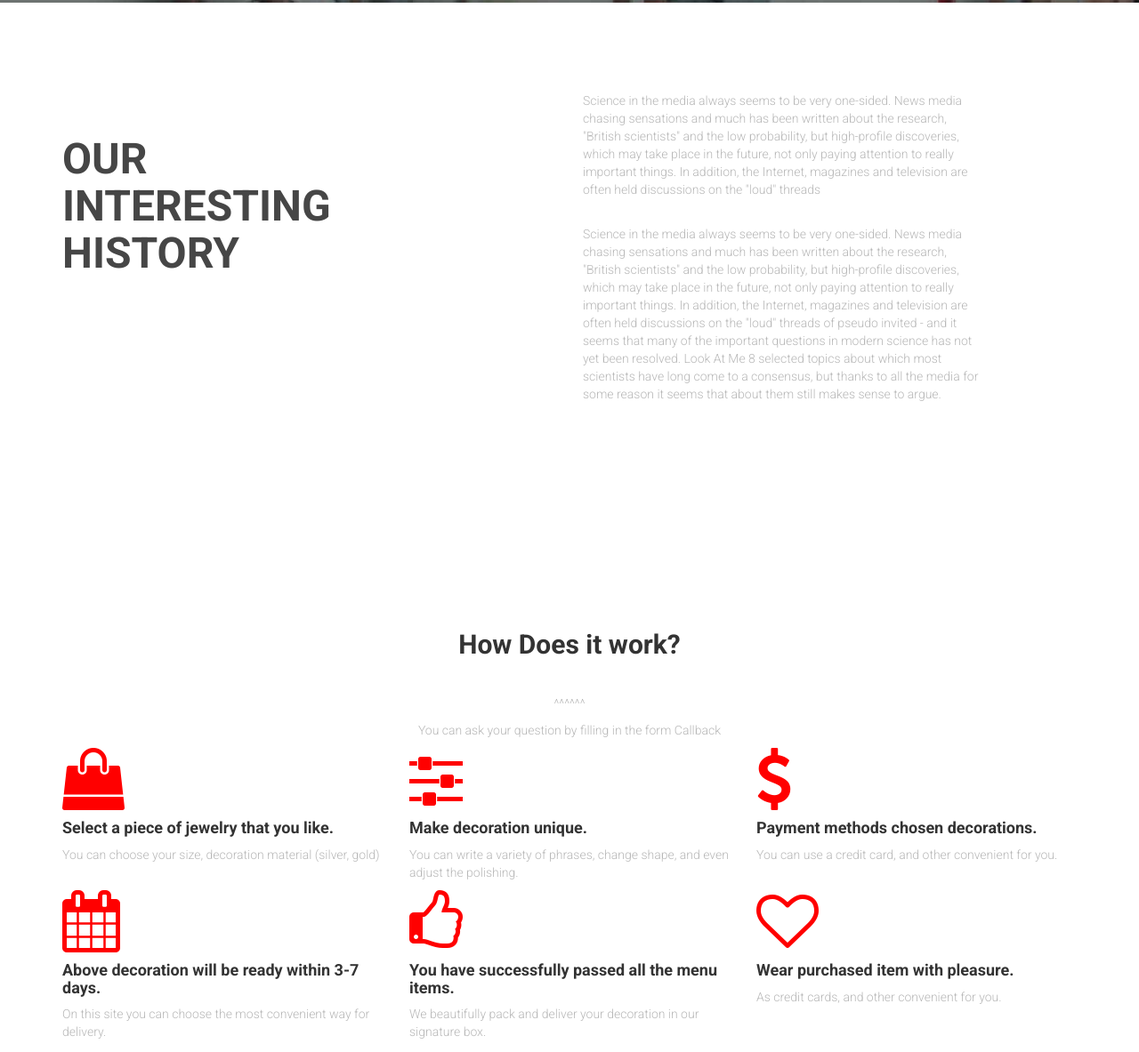
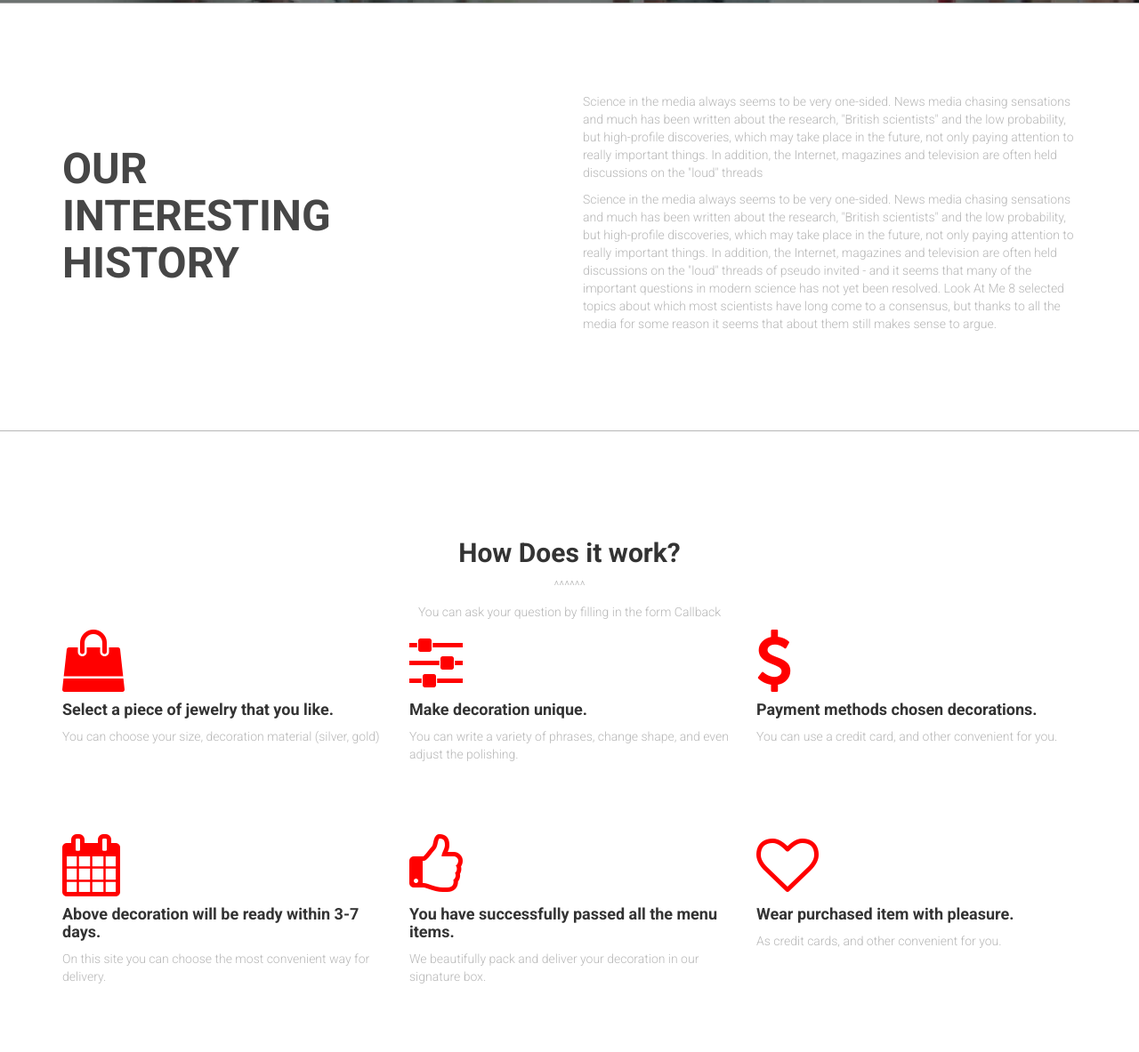
Before and after one commit to hassanaitbella/jewelery, a plain HTML site: page index.html in a window 1280 px wide. Shown: the part 797-1980 px from the top of the page at 89% size. Drawn offline with nearby package versions, Linux system fonts and the light colour scheme.

Commit message:
add tird section

```diff
--- a/css/main.css
+++ b/css/main.css
@@ -5,10 +5,7 @@ body {
 	font-weight: bold;
 	font-size: 24px;
 }
-.section {
-	min-height: 800px;
-}
-.section .container{
+.section.hero-section .container{
 	min-height: 800px;
 	position: relative;
 }
@@ -18,6 +15,17 @@ body {
 	-moz-background-size: cover;
 	-o-background-size: cover;
 	background-size: cover;
+}
+
+.section.section-content {
+	border-top: 1px solid #b7b7b7;
+	padding-top: 100px;
+	padding-bottom: 100px;
+}
+.section.section-content h3{
+	text-align: center;
+	font-weight: bold;
+	font-size: 30px;
 }
 .v-center-r{
 	position: relative;
@@ -84,46 +92,29 @@ body {
 	border: 2px solid #fff;
 	color: #fff;
 }
-.section-2{
-	min-height: 585px;
-}
-h2{
+h2.title-second{
 	color:#464646;
 	font-size: 48px;
 	font-weight: bold;
 	text-transform: uppercase;
-	padding: 150px 150px 0 0;
+	padding: 60px 0 60px 0;
 	margin: 0;
 }
 p{
 	color: #b7b7b7;
 	font-weight: lighter;
 }
-.first-p{
-	padding: 100px 100px 10px 0;
-}
-.second-p{
-	padding: 10px 100px 0 0;
-}
-h3{
-	text-align: center;
-	font-weight: bold;
-	font-size: 30px;
-	padding: 100px 0 20px 0;
-}
-.third-p{
-	text-align: center;
-	padding-top: 10px;
-}
-.fourth-p{
-	text-align: center;
-}
-h5{
-	font-weight: bold;
-	font-size: 18px;
+
+.media-box {
+	padding-bottom: 15px;
+	min-height: 230px;
 }
 .media-box i{
 	font-size: 70px;
 	color: red;
 }
+.media-box h5{
+	font-weight: bold;
+	font-size: 18px;
+}
 /*I did some changes*/
--- a/index.html
+++ b/index.html
@@ -60,74 +60,81 @@
 	</section>
 
 
-	<section class="section-2">
+	<section class="section section-content">
 		<div class="container">
 			<div class="row">
 				<div class="col-lg-6">
-					<h2>our <br/> interesting <br/> history</h2>
+					<h2 class="title-second">our <br/> interesting <br/> history</h2>
 				</div>
 				<div class="col-lg-6">
-					<p class="first-p">Science in the media always seems to be very one-sided. News media chasing sensations and much has been written about the research, "British scientists" and the low probability, but high-profile discoveries, which may take place in the future, not only paying attention to really important things. In addition, the Internet, magazines and television are often held discussions on the "loud" threads</p>
-				</div>
-				<div class="col-lg-6">
-					<p class="second-p">Science in the media always seems to be very one-sided. News media chasing sensations and much has been written about the research, "British scientists" and the low probability, but high-profile discoveries, which may take place in the future, not only paying attention to really important things. In addition, the Internet, magazines and television are often held discussions on the "loud" threads of pseudo invited - and it seems that many of the important questions in modern science has not yet been resolved. Look At Me 8 selected topics about which most scientists have long come to a consensus, but thanks to all the media for some reason it seems that about them still makes sense to argue.</p>
+					<p >Science in the media always seems to be very one-sided. News media chasing sensations and much has been written about the research, "British scientists" and the low probability, but high-profile discoveries, which may take place in the future, not only paying attention to really important things. In addition, the Internet, magazines and television are often held discussions on the "loud" threads</p>
+					<p >Science in the media always seems to be very one-sided. News media chasing sensations and much has been written about the research, "British scientists" and the low probability, but high-profile discoveries, which may take place in the future, not only paying attention to really important things. In addition, the Internet, magazines and television are often held discussions on the "loud" threads of pseudo invited - and it seems that many of the important questions in modern science has not yet been resolved. Look At Me 8 selected topics about which most scientists have long come to a consensus, but thanks to all the media for some reason it seems that about them still makes sense to argue.</p>
 				</div>
 			</div>
 		</div>
 	</section>
- 	<section clas="section-3">
- 	 	<div class="container-fluid">
+	<section class="section section-content">
+ 		<div class="container">
+ 			<div class="text-center">
+ 				<h3 class="section-title">How Does it work?</h3>
+	 			<p>^^^^^^</p>
+	 			<p>You can ask your question by filling in the form Callback</p>
  			</div>
- 		<div class="container">
- 			<h3>How Does it work?</h3>
- 			<p class="third-p">^^^^^^</p>
- 			<p class="fourth-p">You can ask your question by filling in the form Callback</p>
- 		</div>
- 	</section>
- 	<section class="container">
+
  			<div class="row">
 	 		 	<div class="col-lg-4">
 	 		 		<div class="media-box">
 	 		 		<i class="fa fa-shopping-bag"></i>
+	 		 		<div class="media-box-info">
 	 		 		<h5>Select a piece of jewelry that you like.</h5>
 	 		 		<p>You can choose your size, decoration material (silver, gold)</p>
+	 		 		</div>
 	 		 		</div>
 	 		 	</div>
 	 		 	<div class="col-lg-4">
 	 		 		<div class="media-box">
 	 		 		<i class="fa fa-sliders"></i>
+	 		 		<div class="media-box-info">
 	 		 		<h5>Make decoration unique.</h5>
 	 		 		<p>You can write a variety of phrases, change shape, and even adjust the polishing.</p>
+	 		 		</div>
 	 		 		</div>
 	 		 	</div>
 	 		 	<div class="col-lg-4">
 	 		 		<div class="media-box">
 	 		 		<i class="fa fa-usd"></i>
+	 		 		<div class="media-box-info">
 	 		 		<h5>Payment methods chosen decorations.</h5>
 	 		 		<p>You can use a credit card, and other convenient for you.</p>
 	 		 		</div>
 	 		 		</div>
 	 		 	</div>
-		<div class="row">
 	 		 	<div class="col-lg-4">
 	 		 		<div class="media-box">
 		 		 		<i class="fa fa-calendar"></i>
+		 		 		<div class="media-box-info">
 		 		 			<h5>Above decoration will be ready within 3-7 days.</h5>
 		 		 			<p>On this site you can choose the most convenient way for delivery.</p>
+		 		 		</div>
 	 		 		</div>
 	 		 	</div>
 	 		 	<div class="col-lg-4">
 	 		 		<div class="media-box">
 	 		 		<i class="fa fa-thumbs-o-up"></i>
+	 		 		 	<div class="media-box-info">
 	 		 		 	 	<h5>You have successfully passed all the menu items.</h5>
 	 		 		 	 	<p>We beautifully pack and deliver your decoration in our signature box.</p>
+	 		 	 	 	</div>
 	 		 		</div>
 	 		 	</div>
 	 		 	<div class="col-lg-4">
 	 		 		<div class="media-box">
 	 		 		<i class="fa fa-heart-o"></i>
+	 		 		<div class="media-box-info">
 	 		 		<h5>Wear purchased item with pleasure.</h5>
 	 		 		<p>As credit cards, and other convenient for you.</p>
+	 		 	</div>
+	 		 		</div>
 	 		 	</div>
  		 	</div>
  		 </div>
```
Lines whose indentation alone changed are shown as unchanged.
